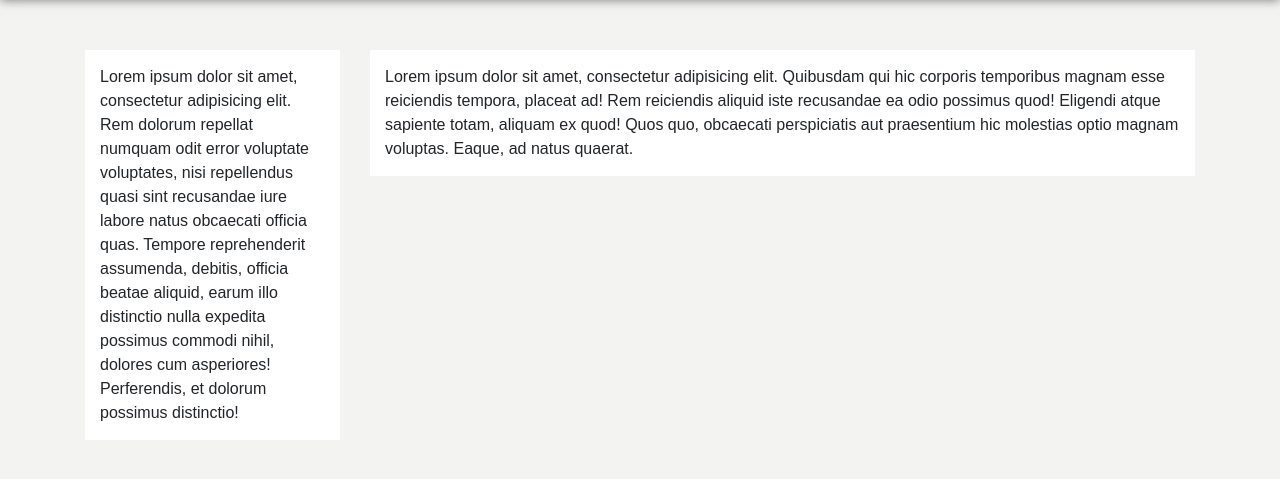
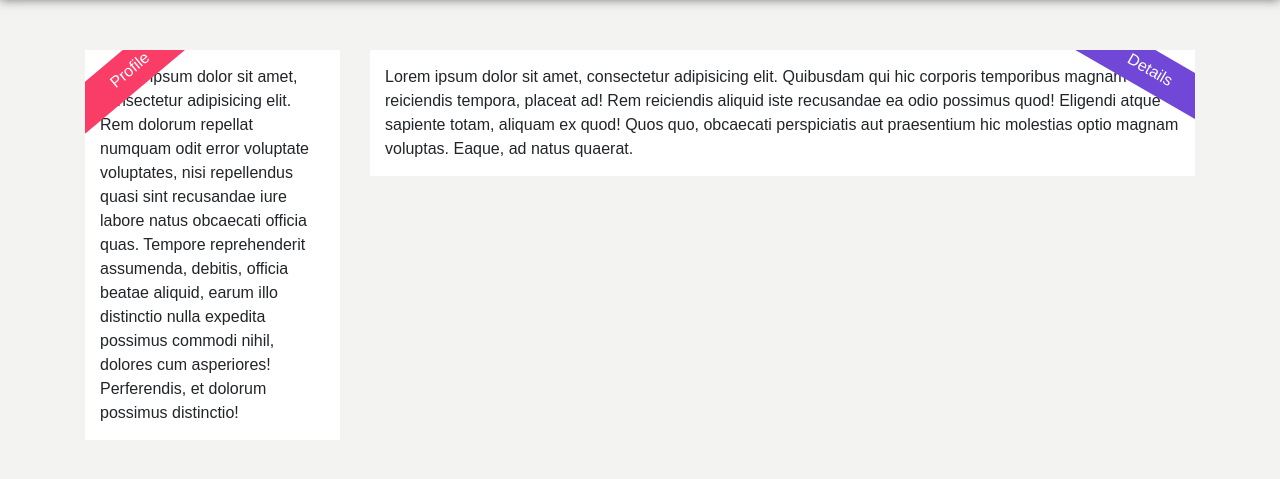
Before and after one commit to shahlakshya1988/ajax_php_signupform, a PHP site: page /profile/index.php in a window 1280 px wide. Shown: the part 56-535 px from the top of the page. Run offline with PHP 8.4, Linux system fonts and the light colour scheme.

Commit message:
47. Create Cool Labels

```diff
--- a/assets/css/profile.css
+++ b/assets/css/profile.css
@@ -4,8 +4,38 @@
 .left-area{
 	background:#fff;
 	padding:15px;
+	position: relative;
+	overflow: hidden;
+}
+.left-area::before{
+	content:"Profile";
+	position: absolute;
+	top:0px;
+	left:-30px;
+	width:150px;
+	height: 40px;
+	line-height: 40px;
+	text-align: center;
+	transform: rotate(-40deg);
+	background:#f93d67;
+	color:#fff;
 }
 .right-area{
 	background:#fff;
 	padding:15px;
+	position: relative;
+	overflow: hidden;
 }
+.right-area::before{
+	content:"Details";
+	position: absolute;
+	top:0px;
+	right:-30px;
+	width:150px;
+	height: 40px;
+	line-height: 40px;
+	text-align: center;
+	transform: rotate(30deg);
+	background:#7047d7;
+	color:#fff;
+}
```
